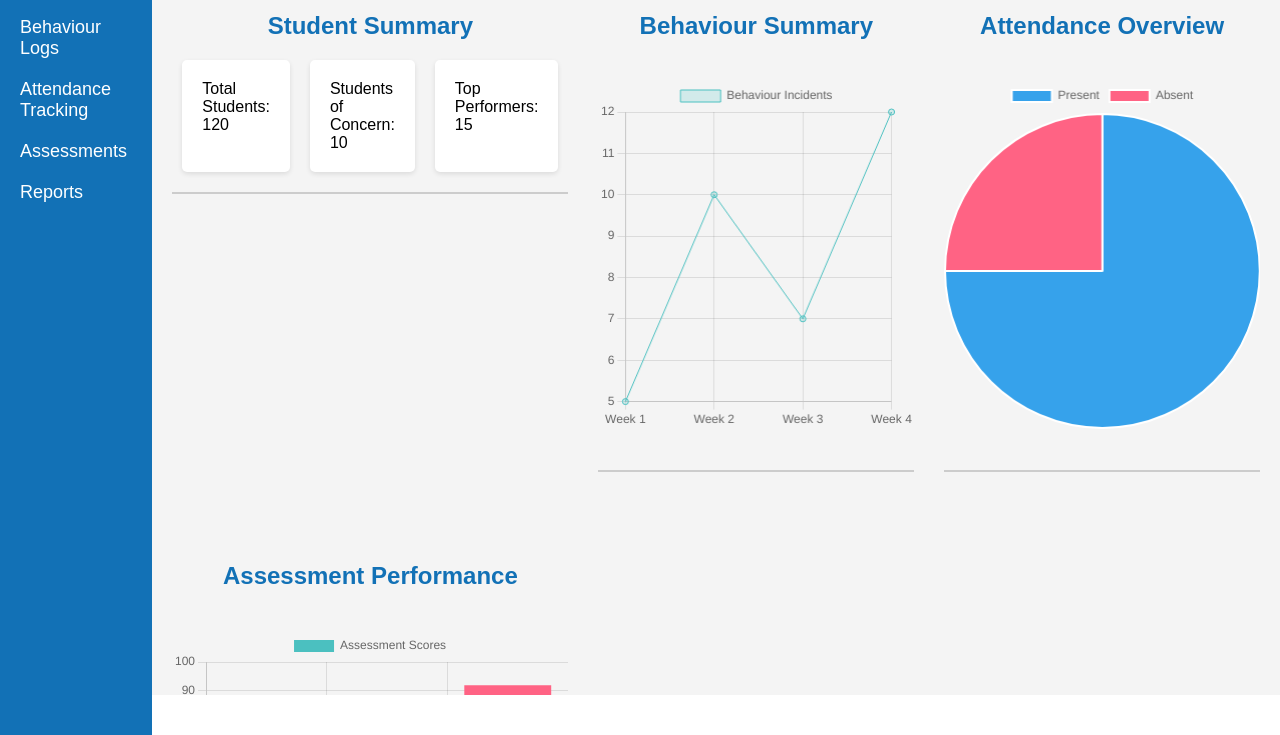
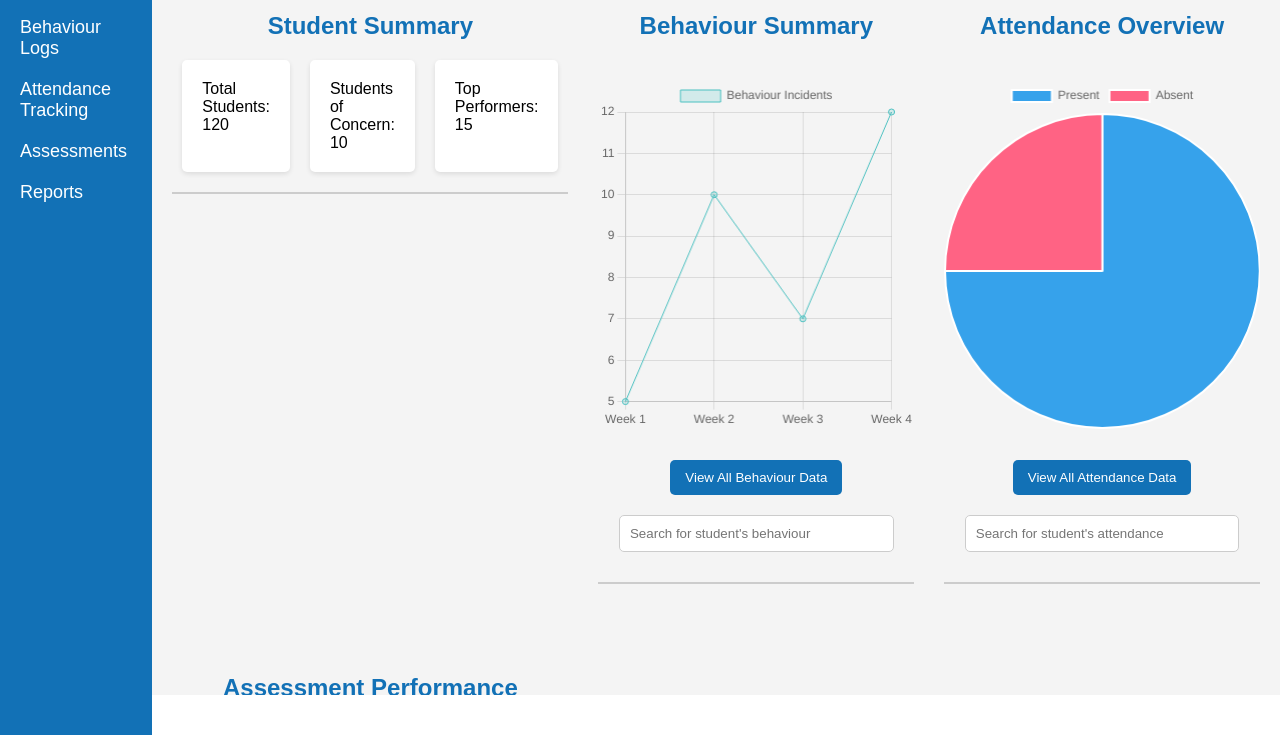
Before and after one commit to neilgmis/The-School-Kit, a website: page public/leader-dashboard.html in a window 1280 px wide. Shown: the part 105-840 px from the top of the page. Drawn offline with nearby package versions, Linux system fonts and the light colour scheme.

Commit message:
Added buttons for detailed views and search boxes to Leader Dashboard

```diff
--- a/public/leader-dashboard.html
+++ b/public/leader-dashboard.html
@@ -38,20 +38,26 @@
 
                 <!-- Behaviour Summary -->
                 <section class="behaviour-summary">
-                    <h2>Behaviour Summary</h2> <!-- Centralized title -->
+                    <h2>Behaviour Summary</h2>
                     <canvas id="behaviourChart"></canvas>
+                    <button class="detail-view-btn">View All Behaviour Data</button>
+                    <input type="text" placeholder="Search for student's behaviour" class="search-box">
                 </section>
 
                 <!-- Attendance Overview -->
                 <section class="attendance-overview">
-                    <h2>Attendance Overview</h2> <!-- Centralized title -->
+                    <h2>Attendance Overview</h2>
                     <canvas id="attendanceChart"></canvas>
+                    <button class="detail-view-btn">View All Attendance Data</button>
+                    <input type="text" placeholder="Search for student's attendance" class="search-box">
                 </section>
 
                 <!-- Assessment Performance -->
                 <section class="assessment-performance">
-                    <h2>Assessment Performance</h2> <!-- Centralized title -->
+                    <h2>Assessment Performance</h2>
                     <canvas id="assessmentChart"></canvas>
+                    <button class="detail-view-btn">View All Assessment Data</button>
+                    <input type="text" placeholder="Search for student's assessments" class="search-box">
                 </section>
             </div>
 
--- a/public/styles.css
+++ b/public/styles.css
@@ -132,6 +132,31 @@ canvas {
   margin-right: 10px;
   cursor: pointer;
 }
+/* Styling for detail view buttons */
+.detail-view-btn {
+  display: block;
+  margin: 10px auto;
+  padding: 10px 15px;
+  background-color: #1271b6;
+  color: white;
+  border: none;
+  border-radius: 5px;
+  cursor: pointer;
+}
+
+.detail-view-btn:hover {
+  background-color: #0d5a94;
+}
+
+/* Styling for search box */
+.search-box {
+  display: block;
+  width: 80%;
+  padding: 10px;
+  margin: 10px auto;
+  border: 1px solid #ccc;
+  border-radius: 5px;
+}
 
 .action-buttons button:hover {
   background-color: #0d5a94;
```
